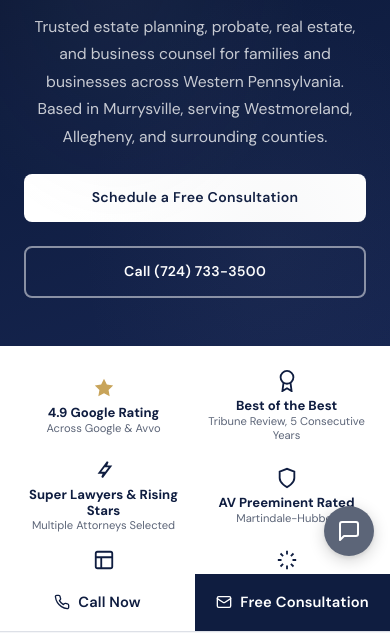
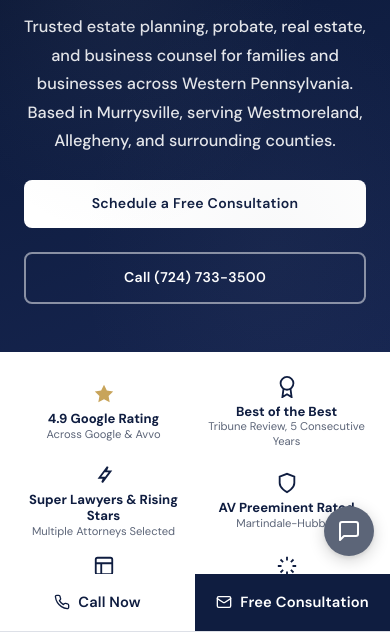
Before and after one commit to jament23/ament-law-website, an Eleventy site: page index.njk in a window 390 px wide. Shown: the part 212-845 px from the top of the page. Built offline with nearby package versions, Linux system fonts and the light colour scheme; Eleventy itself is replaced by a stand-in of ours; files that its build step writes are made by us from their sources.

Commit message:
Boost hero subtitle legibility on mobile
- Opacity 0.78 -> 0.90
- Font weight 400 -> 500
- Font size 0.98rem -> 1.02rem

```diff
--- a/style.css
+++ b/style.css
@@ -450,9 +450,9 @@ nav > ul > li:hover > a {
     margin-bottom: var(--space-md);
 }
 .hero-subtitle {
-    color: rgba(255,255,255,0.78);
-    font-size: 0.98rem;
-    font-weight: 400;
+    color: rgba(255,255,255,0.9);
+    font-size: 1.02rem;
+    font-weight: 500;
     line-height: 1.75;
     margin-bottom: var(--space-md);
     letter-spacing: 0;
```
